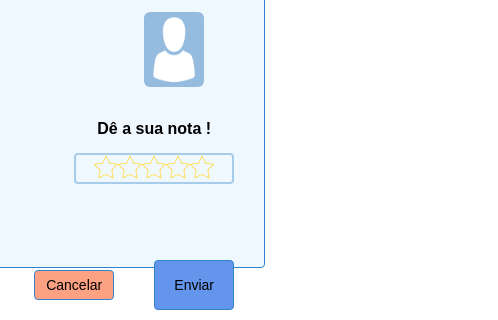
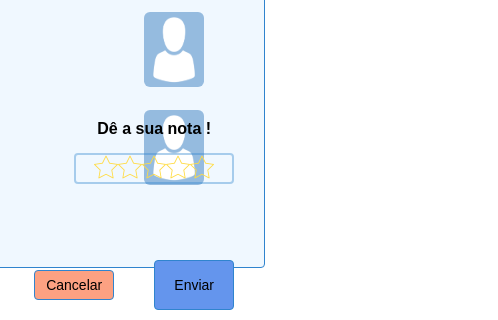
Before and after one commit to brunodeiro/Projeto-D.W.-Avaliar-prf, a plain HTML site: page AvaliarMt/avaliarM.html in a window 1280 px wide. Shown: the part 427-747 px from the top of the page, 782-1280 px from the left. Drawn offline with Linux system fonts and the light colour scheme.

Commit message:
Versao 1.4.1
Alteraçoes

```diff
--- a/AvaliarMt/CSS/avaliarp.css
+++ b/AvaliarMt/CSS/avaliarp.css
@@ -134,19 +134,17 @@ footer{
     margin-top: 20px;
 }
 
+#imgM3{
+    border-radius: 6px;
+    margin-top: 20px;
+}
+
 #divMateria{
     width: 92px;
     height: 20px;
     float: left;
     margin-bottom: 15px;
     color: rgba(94, 94, 94, 0.527);
-}
-
-#divBtnMateria{
-    width: 413px;
-    height: 20px;
-    padding-left: 5px;
-    margin-bottom: 15px;
 }
 
 
--- a/AvaliarMt/JS/avaliarp.js
+++ b/AvaliarMt/JS/avaliarp.js
@@ -68,7 +68,7 @@ var btnNome = document.createElement("button") //SIMULAR PESQUISA DA MATERIA (PR
     btnNome.setAttribute("onclick", "pesquisar()")
     divNome.appendChild(btnNome)
 
-    var divImg = document.createElement("div") //SETAR ATRIBUTO DE IMAGEM PARA QUE AO PESQUISAR (PROGRAMAÇÃO WEB NO [btnNome]) APAREÇA A FOTO
+var divImg = document.createElement("div") //SETAR ATRIBUTO DE IMAGEM PARA QUE AO PESQUISAR (PROGRAMAÇÃO WEB NO [btnNome]) APAREÇA A FOTO
     divImg.id = "divImg"
     divFormEl.appendChild(divImg)
 
@@ -89,6 +89,17 @@ var imgM2 = document.createElement("img")
     imgM2.setAttribute("width", "60px")
     imgM2.setAttribute("height", "75px")
     divImg2.appendChild(imgM2)
+
+var divImg3 = document.createElement("div")
+    divImg3.id = "divImg3"
+    divFormEl.appendChild(divImg3)
+
+var imgM3 = document.createElement("img")
+    imgM3.id="imgM3"
+    imgM3.src="IMG/avatar-icon.png"
+    imgM3.setAttribute("width", "60px")
+    imgM3.setAttribute("height", "75px")
+    divImg.appendChild(imgM3)
 
 var divComent = document.createElement("div")
     divComent.id="divComent"
```
